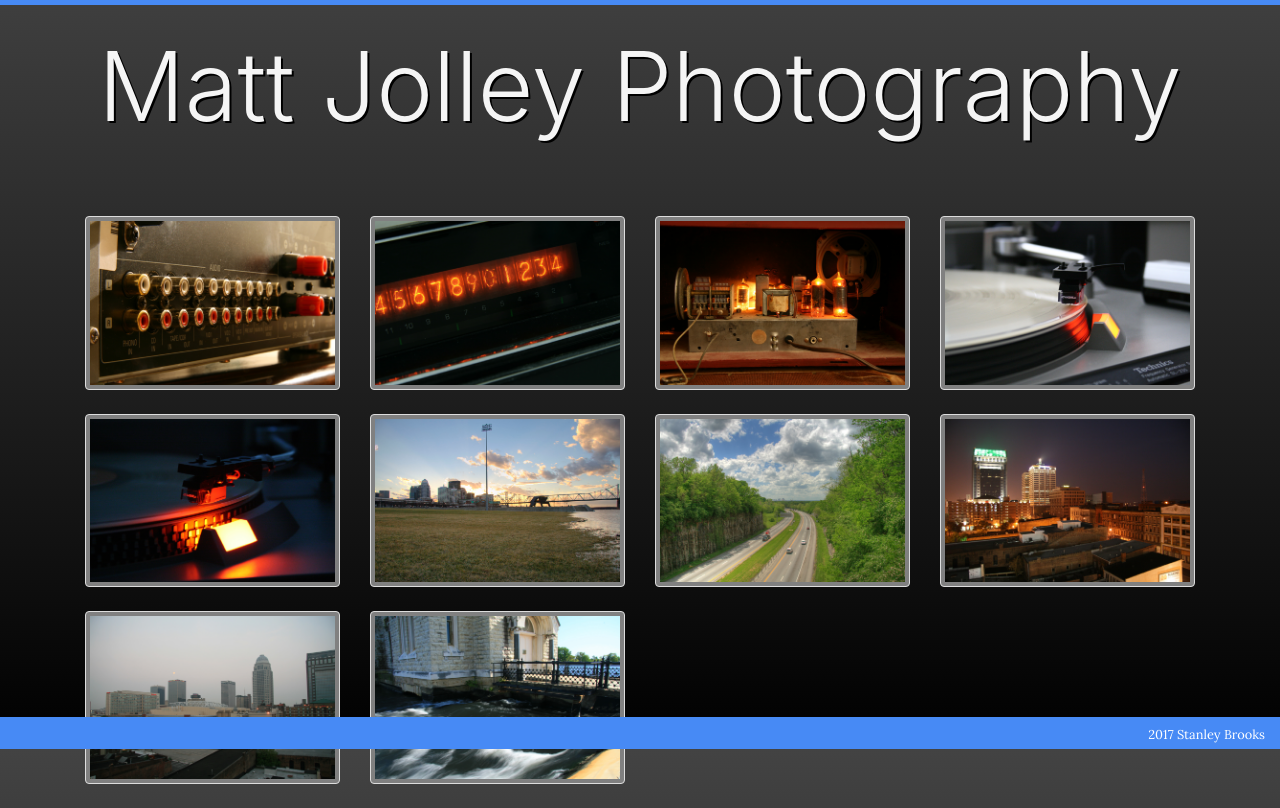
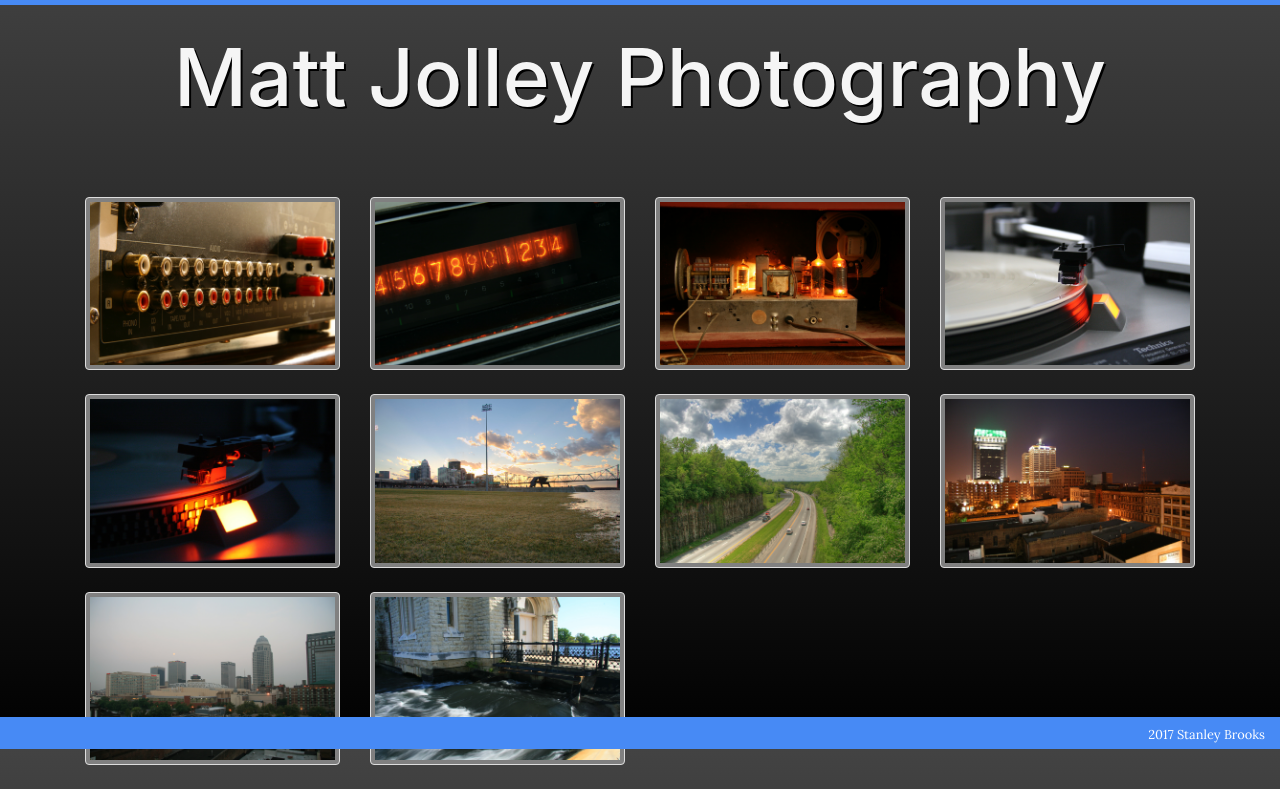
Before and after one commit to StanleyBrooks/StanleyBrooks.github.io, a plain HTML site: page lightboxjolley.html in a window 1280 px wide. Shown: the part 51-859 px from the top of the page. Drawn offline with nearby package versions, Linux system fonts and the light colour scheme.

```diff
--- a/css/lightbox.css
+++ b/css/lightbox.css
@@ -85,6 +85,10 @@ h3 {
 /* breakpoint for large screens, formats flickity in large screens*/
 @media screen and (min-width: 768px) {
 
+    #jolleyTitle {
+        font-size: 5rem;
+    }
+
 	#imageGallery {
 		margin-top: 40px;
 	}
--- a/lightboxjolley.html
+++ b/lightboxjolley.html
@@ -58,11 +58,11 @@
         </nav>
 <!--/.navBar -->
 
-<!-- .jumbotron -->
+<!-- #jolleyTitle -->
 
-				<h1 class="display-1 p-4 mb-5 text-center">Matt Jolley Photography</h1>
+				<h1 class="p-4 mb-5 text-center" id="jolleyTitle">Matt Jolley Photography</h1>
 
-<!-- /.jumbotron -->
+<!-- #jolleyTitle -->
 
 <!--container-->
         <div class="container">
```
